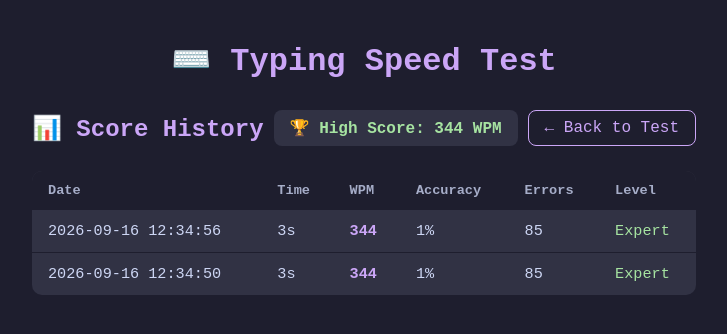
After one commit to RaiyanTheDumb/Speed-Measurement-and-Accuracy-Test-System, a Flask app: page /history in a window 1280 px wide. The commit adds this page. Shown: the top 334 px of the page, without its empty margins (276-1003 px from the left). Run offline with Flask 3, Linux system fonts and the light colour scheme.

Commit message:
W8: Add score persistence, history tracking, and real-time stats

```diff
--- a/app/routes.py
+++ b/app/routes.py
@@ -1,13 +1,17 @@
 from flask import Blueprint, render_template, request, jsonify
 from .text_loader import load_sample_text
-from .calculator import calculate_wpm, calculate_accuracy, calculate_errors
+from .calculator import (calculate_wpm, calculate_accuracy, calculate_errors, get_typing_level)
+from .score_logger import (save_score_csv, save_score_json, get_high_score, get_all_scores)
 
 main = Blueprint('main', __name__)
 
 @main.route('/')
 def index():
     sample_text = load_sample_text()
-    return render_template('index.html', sample_text=sample_text)
+    high_score = get_high_score()
+    return render_template('index.html',
+                           sample_text=sample_text,
+                           high_score=high_score)
 
 
 @main.route('/calculate', methods=['POST'])
@@ -21,9 +25,22 @@ def calculate():
     wpm = calculate_wpm(typed_text, time_seconds)
     accuracy = calculate_accuracy(sample_text, typed_text)
     errors = calculate_errors(sample_text, typed_text)
+    level = get_typing_level(wpm)
+
+    save_score_csv(wpm, accuracy, errors, time_seconds, level)
+    save_score_json(wpm, accuracy, errors, time_seconds, level)
 
     return jsonify({
         'wpm': wpm,
         'accuracy': accuracy,
-        'errors': errors
+        'errors': errors,
+        'level': level
     })
+
+@main.route('/history')
+def history():
+    scores = get_all_scores()
+    high_score = get_high_score()
+    return render_template('history.html',
+                           scores=scores,
+                           high_score=high_score)
--- /dev/null
+++ b/app/score_logger.py
@@ -0,0 +1,87 @@
+import csv
+import json
+import os
+from datetime import datetime
+
+SCORES_CSV = os.path.join(os.path.dirname(os.path.abspath(__file__)),
+                          '..', 'data', 'scores', 'history.csv')
+
+SCORES_JSON = os.path.join(os.path.dirname(os.path.abspath(__file__)),
+                           '..', 'data', 'scores', 'history.json')
+
+
+def save_score_csv(wpm, accuracy, errors, time_taken, level):
+    file_exists = os.path.exists(SCORES_CSV) and os.path.getsize(SCORES_CSV) > 0
+
+    with open(SCORES_CSV, 'a', newline='') as f:
+        writer = csv.writer(f, quoting=csv.QUOTE_MINIMAL)
+
+        if not file_exists:
+            writer.writerow(['date', 'time_taken', 'wpm',
+                             'accuracy', 'errors', 'level'])
+
+        writer.writerow([
+            datetime.now().strftime('%Y-%m-%d %H:%M:%S'),
+            time_taken,
+            wpm,
+            accuracy,
+            errors,
+            level
+        ])
+
+
+def save_score_json(wpm, accuracy, errors, time_taken, level):
+    """Save score to JSON file"""
+    new_entry = {
+        'date': datetime.now().strftime('%Y-%m-%d %H:%M:%S'),
+        'time_taken': time_taken,
+        'wpm': wpm,
+        'accuracy': accuracy,
+        'errors': errors,
+        'level': level
+    }
+
+    # Load existing data
+    if os.path.exists(SCORES_JSON):
+        with open(SCORES_JSON, 'r') as f:
+            data = json.load(f)
+    else:
+        data = []
+
+    # Append new entry
+    data.append(new_entry)
+
+    # Save back
+    with open(SCORES_JSON, 'w') as f:
+        json.dump(data, f, indent=4)
+
+
+def get_high_score():
+    """Get the highest WPM ever recorded"""
+    if not os.path.exists(SCORES_CSV):
+        return 0
+
+    high = 0
+    with open(SCORES_CSV, 'r') as f:
+        reader = csv.DictReader(f)
+        for row in reader:
+            try:
+                if int(row['wpm']) > high:
+                    high = int(row['wpm'])
+            except:
+                pass
+    return high
+
+
+def get_all_scores():
+    """Get all scores from CSV as a list"""
+    if not os.path.exists(SCORES_CSV):
+        return []
+
+    scores = []
+    with open(SCORES_CSV, 'r') as f:
+        reader = csv.DictReader(f)
+        for row in reader:
+            scores.append(row)
+
+    return scores
--- /dev/null
+++ b/data/scores/history.csv
@@ -0,0 +1,3 @@
+date,time_taken,wpm,accuracy,errors,level
+2026-09-16 12:34:50,3,344,1,85,Expert
+2026-09-16 12:34:56,3,344,1,85,Expert
--- a/static/css/style.css
+++ b/static/css/style.css
@@ -101,6 +101,21 @@ header h1 {
 
 #reset-btn:hover {
     background-color: #b4befe;
+}
+
+.history-btn {
+    display: inline-block;
+    padding: 12px 30px;
+    font-size: 1rem;
+    background-color: #313244;
+    color: #cdd6f4;
+    text-decoration: none;
+    border-radius: 8px;
+    margin-left: 10px;
+}
+
+.history-btn:hover {
+    background-color: #45475a;
 }
 
 /* Character Highlighting */
@@ -252,3 +267,97 @@ header h1 {
 #modal-close-btn:hover {
     background-color: #eba0ac;
 }
+
+/* History Page */
+.history-container {
+    width: 100%;
+    max-width: 800px;
+    margin: 0 auto;
+}
+
+.history-header {
+    display: flex;
+    align-items: center;
+    justify-content: space-between;
+    margin-bottom: 25px;
+    flex-wrap: wrap;
+    gap: 10px;
+}
+
+.history-header h2 {
+    font-size: 1.5rem;
+    color: #cba6f7;
+}
+
+.high-score-badge {
+    background-color: #313244;
+    padding: 8px 16px;
+    border-radius: 8px;
+    color: #a6e3a1;
+    font-weight: bold;
+}
+
+.back-btn {
+    color: #cba6f7;
+    text-decoration: none;
+    padding: 8px 16px;
+    border: 1px solid #cba6f7;
+    border-radius: 8px;
+}
+
+.back-btn:hover {
+    background-color: #cba6f7;
+    color: #1e1e2e;
+}
+
+/* History Table */
+.history-table {
+    width: 100%;
+    border-collapse: collapse;
+    background-color: #313244;
+    border-radius: 10px;
+    overflow: hidden;
+}
+
+.history-table th {
+    background-color: #1e1e2e;
+    color: #a6adc8;
+    padding: 12px 16px;
+    text-align: left;
+    font-size: 0.85rem;
+}
+
+.history-table td {
+    padding: 12px 16px;
+    border-bottom: 1px solid #1e1e2e;
+    color: #cdd6f4;
+    font-size: 0.95rem;
+}
+
+.history-table tr:last-child td {
+    border-bottom: none;
+}
+
+.history-table tr:hover td {
+    background-color: #1e1e2e;
+}
+
+.wpm-cell {
+    font-weight: bold;
+    color: #cba6f7 !important;
+}
+
+/* Level Colors */
+.level-beginner { color: #f38ba8 !important; }
+.level-average  { color: #fab387 !important; }
+.level-fluent   { color: #cba6f7 !important; }
+.level-fast     { color: #89b4fa !important; }
+.level-expert   { color: #a6e3a1 !important; }
+
+.no-scores {
+    text-align: center;
+    color: #a6adc8;
+    padding: 40px;
+    background-color: #313244;
+    border-radius: 10px;
+}
--- a/static/js/dashboard.js
+++ b/static/js/dashboard.js
@@ -1,8 +1,8 @@
 // Get typing level based on WPM
 function getTypingLevel(wpm) {
     if (wpm <= 30) return { level: '🐢 Beginner', color: '#f38ba8' };
-    else if (wpm <= 50) return { level: '📝 Average', color: '#fab387' };
-    else if (wpm <= 75) return { level: '✅ Fluent', color: '#cba6f7' };
+    else if (wpm <= 50) return { level: '⌨️ Average', color: '#fab387' };
+    else if (wpm <= 75) return { level: '🌊 Fluent', color: '#cba6f7' };
     else if (wpm <= 100) return { level: '⚡ Fast', color: '#89b4fa' };
     else return { level: '🏆 Expert', color: '#a6e3a1' };
 }
--- a/static/js/keyboard.js
+++ b/static/js/keyboard.js
@@ -1,40 +1,61 @@
 let typingStarted = false;
+let resultsSent = false;
+let sampleText = '';
+
 const userInput = document.getElementById('user-input');
 
 // Wait for page to fully load before running
 window.addEventListener('load', function() {
 
+    // Get sample text cleanly — trim each span
     const charSpans = document.querySelectorAll('.char');
-    const sampleText = Array.from(charSpans).map(span => span.textContent).join('');
+    sampleText = Array.from(charSpans)
+                      .map(span => span.textContent)
+                      .join('')
+                      .trim();
 
-    // Start timer on first keypress
+    console.log('Sample text:', sampleText);
+    console.log('Sample length:', sampleText.length);
+
     userInput.addEventListener('keydown', function(event) {
-        if (!typingStarted) {
+        if (!typingStarted && !resultsSent) {
             typingStarted = true;
             startTimer();
         }
     });
 
     // Check input on every keystroke
-    userInput.addEventListener('input', function() {
+   userInput.addEventListener('input', function() {
+        if (resultsSent) return;
+
         const typed = userInput.value;
         highlightChars();
+        updateLiveStats(typed);
+
+        console.log('Typed length:', typed.length, 'Sample length:', sampleText.length);
 
         if (typed.length >= sampleText.length) {
+            resultsSent = true;
+            userInput.setAttribute('disabled', 'true');
             stopTimer();
-            sendResults(typed, sampleText);
+            setTimeout(function() {
+                sendResults(typed, sampleText);
+            }, 300);
         }
     });
 
     // Reset button
     document.getElementById('reset-btn').addEventListener('click', function() {
         typingStarted = false;
+        resultsSent = false;
         resetTimer();
         resetHighlights();
+        userInput.removeAttribute('disabled');
         userInput.value = '';
         document.getElementById('wpm').textContent = '0';
         document.getElementById('accuracy').textContent = '0%';
         document.getElementById('errors').textContent = '0';
+        userInput.focus();
     });
 
     // Prevent copy-paste
@@ -43,6 +64,26 @@ window.addEventListener('load', function() {
     });
 
 });
+
+// Update the on-page stats live, on every keystroke
+function updateLiveStats(typed) {
+    const elapsedMinutes = seconds / 60;
+    const wpm = elapsedMinutes > 0 ? Math.round((typed.length / 5) / elapsedMinutes) : 0;
+
+    const total = Math.min(sampleText.length, typed.length);
+    let correct = 0;
+    for (let i = 0; i < total; i++) {
+        if (sampleText[i] === typed[i]) correct++;
+    }
+    const errors = (total - correct) + Math.abs(typed.length - sampleText.length);
+    const accuracy = typed.length > 0
+        ? Math.min(Math.round((correct / sampleText.length) * 100), 100)
+        : 0;
+
+    document.getElementById('wpm').textContent = wpm;
+    document.getElementById('accuracy').textContent = accuracy + '%';
+    document.getElementById('errors').textContent = errors;
+}
 
 // Send results to Flask
 function sendResults(typedText, sampleText) {
--- /dev/null
+++ b/templates/history.html
@@ -0,0 +1,46 @@
+{% extends "base.html" %}
+
+{% block content %}
+
+<div class="history-container">
+
+    <div class="history-header">
+        <h2>📊 Score History</h2>
+        <p class="high-score-badge">🏆 High Score: {{ high_score }} WPM</p>
+        <a href="/" class="back-btn">← Back to Test</a>
+    </div>
+
+    {% if scores %}
+    <table class="history-table">
+        <thead>
+            <tr>
+                <th>Date</th>
+                <th>Time</th>
+                <th>WPM</th>
+                <th>Accuracy</th>
+                <th>Errors</th>
+                <th>Level</th>
+            </tr>
+        </thead>
+        <tbody>
+            {% for score in scores|reverse %}
+            <tr>
+                <td>{{ score.date }}</td>
+                <td>{{ score.time_taken }}s</td>
+                <td class="wpm-cell">{{ score.wpm }}</td>
+                <td>{{ score.accuracy }}%</td>
+                <td>{{ score.errors }}</td>
+                <td class="level-cell level-{{ score.level|lower }}">
+                    {{ score.level }}
+                </td>
+            </tr>
+            {% endfor %}
+        </tbody>
+    </table>
+    {% else %}
+    <p class="no-scores">No scores yet — complete a test to see your history!</p>
+    {% endif %}
+
+</div>
+
+{% endblock %}
--- a/templates/index.html
+++ b/templates/index.html
@@ -36,9 +36,10 @@
     </div>
 </div>
 
-<!--RESET-->
+<!-- Button Section -->
 <div class="button-section">
     <button id="reset-btn">Reset</button>
+    <a href="/history" class="history-btn">📊 View History</a>
 </div>
 
 <!-- Performance Dashboard Modal -->
```
Also changed, not shown: app/calculator.py (+11 -0 lines).
